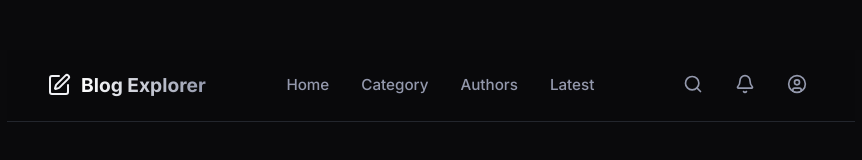
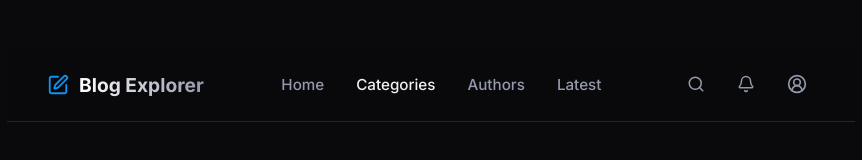
Before and after one commit to Afisphbl/blog-app, a React (Create React App) app: page /categories in a window 1280 px wide. Shown: the part 615-775 px from the top of the page, without its empty margins (209-1071 px from the left). Built offline with nearby package versions, Linux system fonts and the light colour scheme.

Commit message:
Add NotFoundPage component and update routing; enhance SiteHeader with navigation links

```diff
--- a/src/App.jsx
+++ b/src/App.jsx
@@ -6,6 +6,7 @@ import HomePage from "./Pages/home/HomePage";
 import AuthorPage from "./Pages/authors/AuthorPage";
 import CategoryPage from "./Pages/category/CategoryPage";
 import PostDetailsPage from "./Pages/post-details/PostDetailsPage";
+import NotFoundPage from "./Pages/notFound/NotFoundPage";
 
 function App() {
   return (
@@ -17,6 +18,7 @@ function App() {
             <Route path="/authors/:authorSlug" element={<AuthorPage />} />
             <Route path="/categories" element={<CategoryPage />} />
             <Route path="/blog/:postSlug" element={<PostDetailsPage />} />
+            <Route path="*" element={<NotFoundPage />} />
           </Routes>
           <SiteHeader />
         </main>
--- /dev/null
+++ b/src/Pages/notFound/NotFoundPage.jsx
@@ -0,0 +1,16 @@
+import { Link } from "react-router-dom";
+import "./NotFoundPage.css";
+
+function NotFoundPage() {
+  return (
+    <main className="page-shell centered">
+      <h1>Page not found</h1>
+      <p>The page you requested does not exist in this blog demo.</p>
+      <Link to="/" className="cta-btn">
+        Go Home
+      </Link>
+    </main>
+  );
+}
+
+export default NotFoundPage;
--- a/src/components/Site/SiteHeader.jsx
+++ b/src/components/Site/SiteHeader.jsx
@@ -1,30 +1,39 @@
-import { Bell, Search, SquarePen, UserCircle } from "lucide-react";
+import { PenSquare, Search, Bell, UserCircle2 } from "lucide-react";
+import { NavLink, Link } from "react-router-dom";
+import { navigationLinks } from "../../Data/blogData";
 import "./SiteHeader.css";
 
 function SiteHeader() {
   return (
     <header className="site-header">
-      <div className="brand">
-        <SquarePen size={24} />
+      <Link to="/" className="brand">
+        <PenSquare size={22} color="var(--acc-blue)" />
         <span>Blog Explorer</span>
-      </div>
+      </Link>
 
-      <div className="top-nav">
-        <span className="top-nav-link">Home</span>
-        <span className="top-nav-link">Category</span>
-        <span className="top-nav-link">Authors</span>
-        <span className="top-nav-link">Latest</span>
-      </div>
+      <nav className="top-nav" aria-label="Primary navigation">
+        {navigationLinks.map((link) => (
+          <NavLink
+            key={link.to + link.label}
+            to={link.to}
+            className={({ isActive }) =>
+              isActive ? "top-nav-link top-nav-link-active" : "top-nav-link"
+            }
+          >
+            {link.label}
+          </NavLink>
+        ))}
+      </nav>
 
-      <div className="header-actions">
-        <button className="icon-btn">
-          <Search size={20} />
+      <div className="header-actions" aria-label="Header actions">
+        <button className="icon-btn" aria-label="Search">
+          <Search size={18} />
         </button>
-        <button className="icon-btn">
-          <Bell size={20} />
+        <button className="icon-btn" aria-label="Notifications">
+          <Bell size={18} />
         </button>
-        <button className="icon-btn">
-          <UserCircle size={20} />
+        <button className="icon-btn" aria-label="Account">
+          <UserCircle2 size={20} />
         </button>
       </div>
     </header>
```
